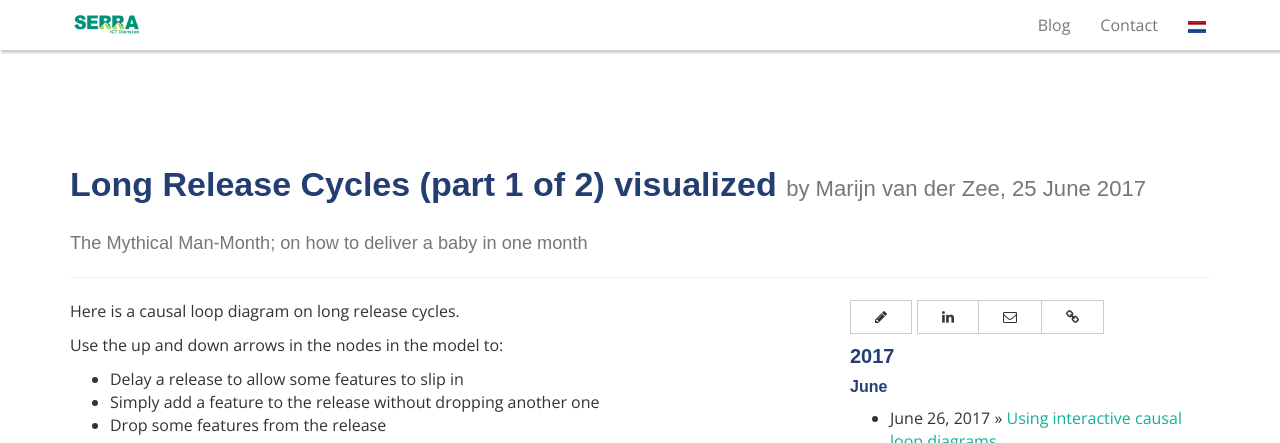
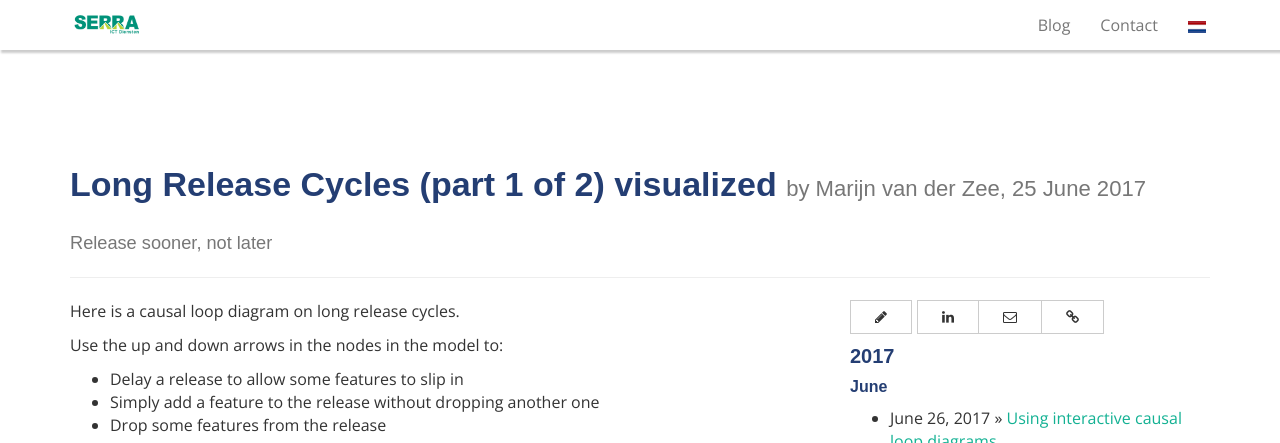
Before and after one commit to serraict/serraict.github.io, a Jekyll site: the page built from _posts/thoughts/2017-06-25-long-release-cycles-1.md, in a window 1280 px wide and 900 px high, cut to the strip 0-443 px from the top of the window. Built offline with Jekyll 4.4.1, drawn with Linux system fonts in a browser that asks for light colours; nearby versions of some CDN libraries; some web fonts are replaced; comment, search, counter and statistics services are not loaded.

Commit message:
Fix tagline

```diff
--- a/_posts/thoughts/2017-06-25-long-release-cycles-1.md
+++ b/_posts/thoughts/2017-06-25-long-release-cycles-1.md
@@ -1,7 +1,7 @@
 ---
 layout: post
 category : thoughts
-tagline: "The Mythical Man-Month; on how to deliver a baby in one month"
+tagline: "Release sooner, not later"
 tags : [visualized, loopy, management]
 title: Long Release Cycles (part 1 of 2) visualized
 ---
```
